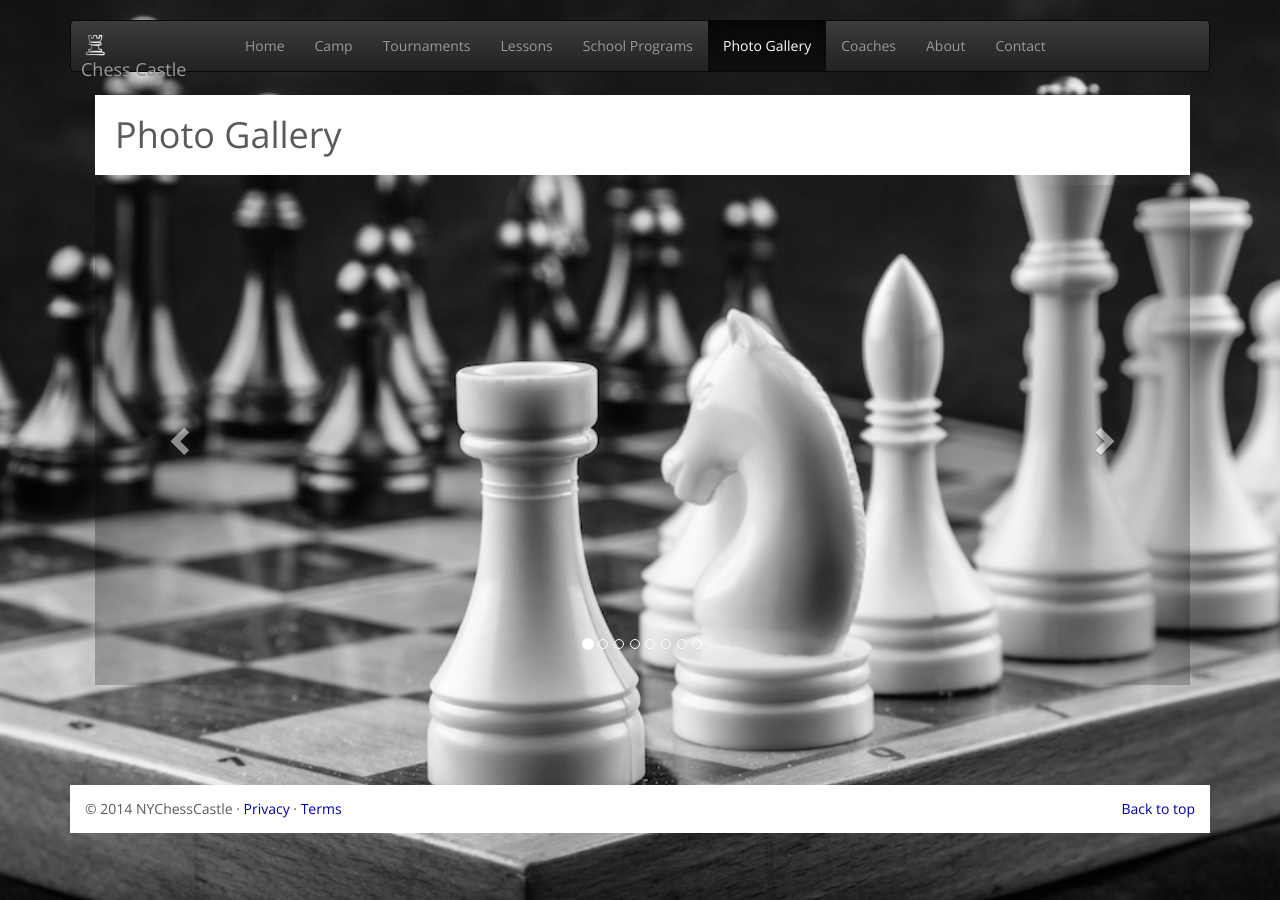
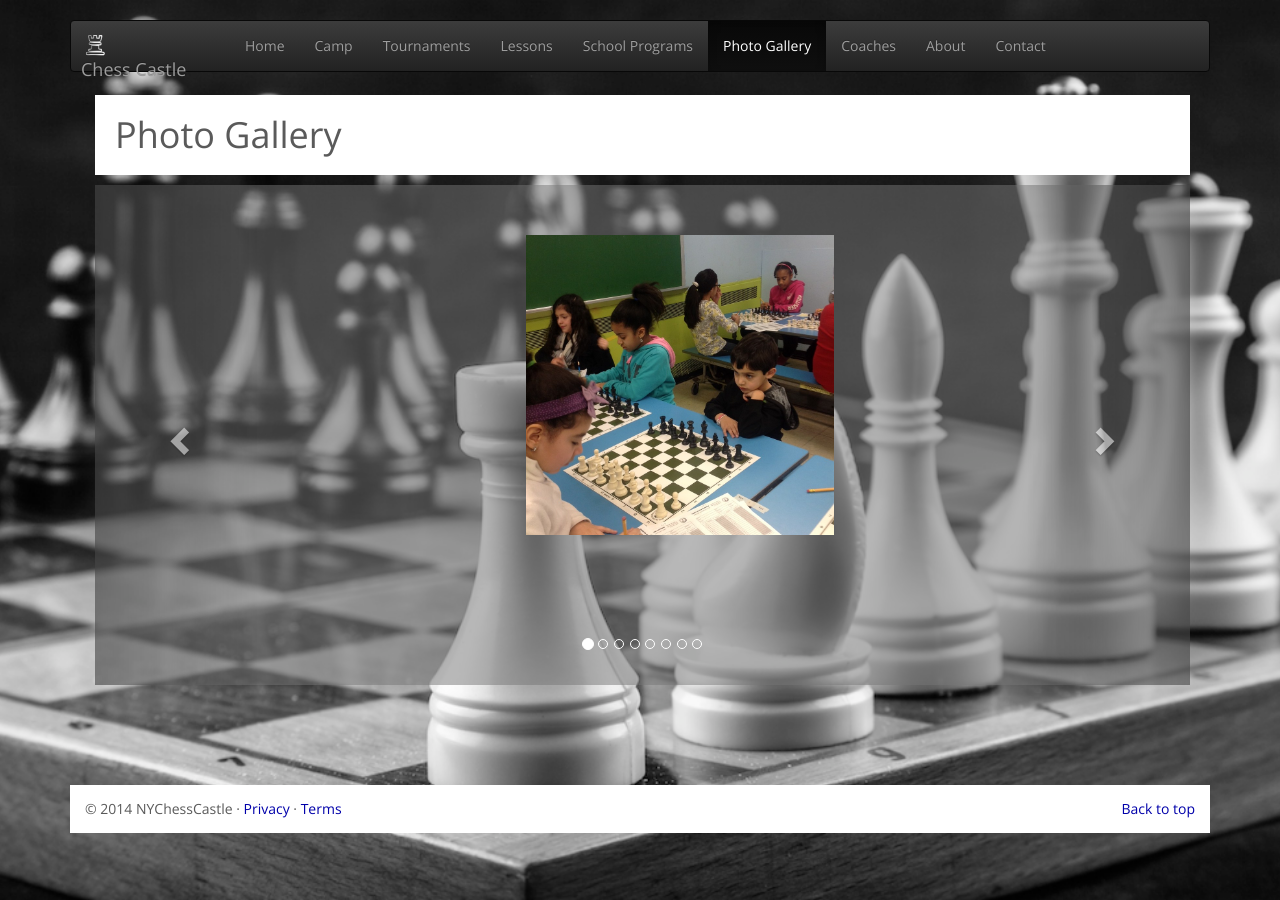
Before and after one commit to arclyte/nychesscastle, a Jekyll site: the page built from gallery/index.html, in a window 1280 px wide. Built offline with Jekyll 4.4.1, drawn with Linux system fonts in a browser that asks for light colours; nearby versions of some CDN libraries; Markdown is read by kramdown in place of the engine named in the settings.

Commit message:
Gallery - make first item active

```diff
--- a/gallery/index.html
+++ b/gallery/index.html
@@ -19,7 +19,7 @@ nav_id: nav-gallery
 			<li data-target="#myCarousel" data-slide-to="7"></li>
 		</ol>
 		<div class="carousel-inner">
-			<div class="item"><div class="container"><div><img src="{{ site.url }}/images/gallery/cam.jpeg" height="300" /></div><div class="carousel-caption"></div></div></div>
+			<div class="item active"><div class="container"><div><img src="{{ site.url }}/images/gallery/cam.jpeg" height="300" /></div><div class="carousel-caption"></div></div></div>
 			<div class="item"><div class="container"><div><img src="{{ site.url }}/images/gallery/lucas.jpg" height="300" /></div><div class="carousel-caption"></div></div></div>
 			<div class="item"><div class="container"><div><img src="{{ site.url }}/images/gallery/photo.jpg" height="300" /></div><div class="carousel-caption"></div></div></div>
 			<div class="item"><div class="container"><div><img src="{{ site.url }}/images/gallery/100_5516.JPG" height="300" /></div><div class="carousel-caption"></div></div></div>
```
